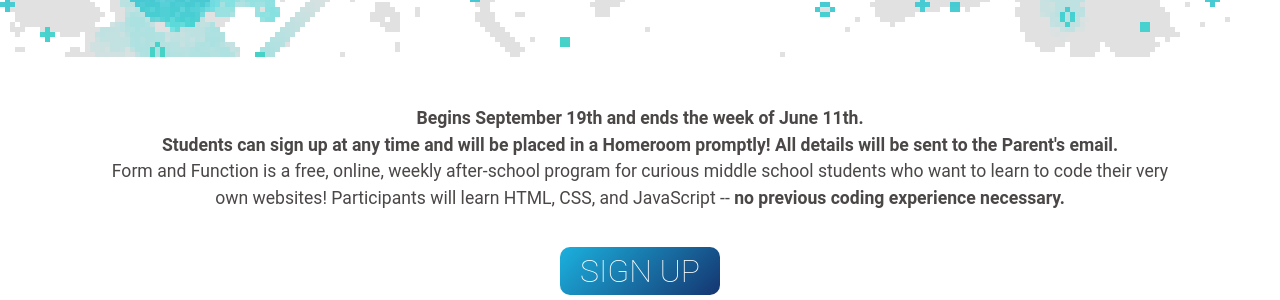
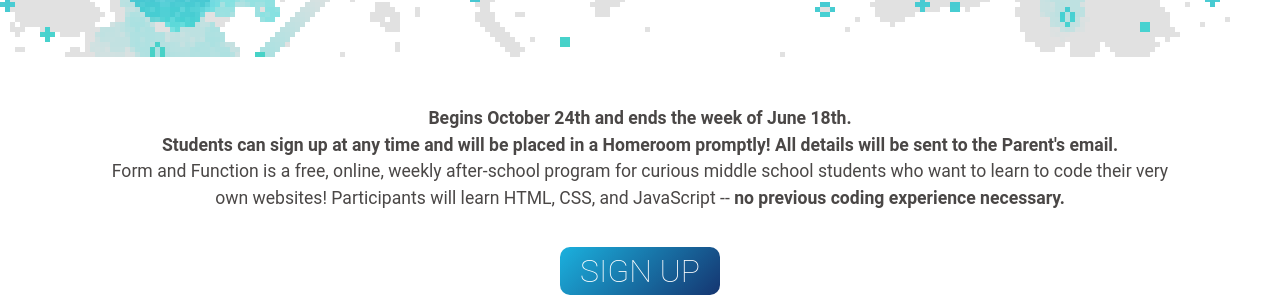
Before and after one commit to bit-by-bit-coding/bxb-website, a Jekyll site: the page built from formfunction.html, in a window 1280 px wide and 900 px high. Shown: the part 308-608 px from the top of the window. Built offline with Jekyll 4.4.1, drawn with Linux system fonts in a browser that asks for light colours; nearby versions of some CDN libraries; some web fonts are replaced; some of the changed text lies outside the part shown.

Commit message:
update formandfunction.html

```diff
--- a/formfunction.html
+++ b/formfunction.html
@@ -11,7 +11,7 @@ style: programdetails.css
     <div class="details-item">
         <p class="medium-text">
             <div class="center-text">
-                <b>Begins September 19th and ends the week of June 11th.</b> <br>
+                <b>Begins October 24th and ends the week of June 18th.</b> <br>
 
                 <b>Students can sign up at any time and will be placed in a Homeroom promptly! All details will be sent to the Parent's email.</b> <br>
 
```
Also changed, not shown: other parts of formfunction.html (+1 -1 lines).
